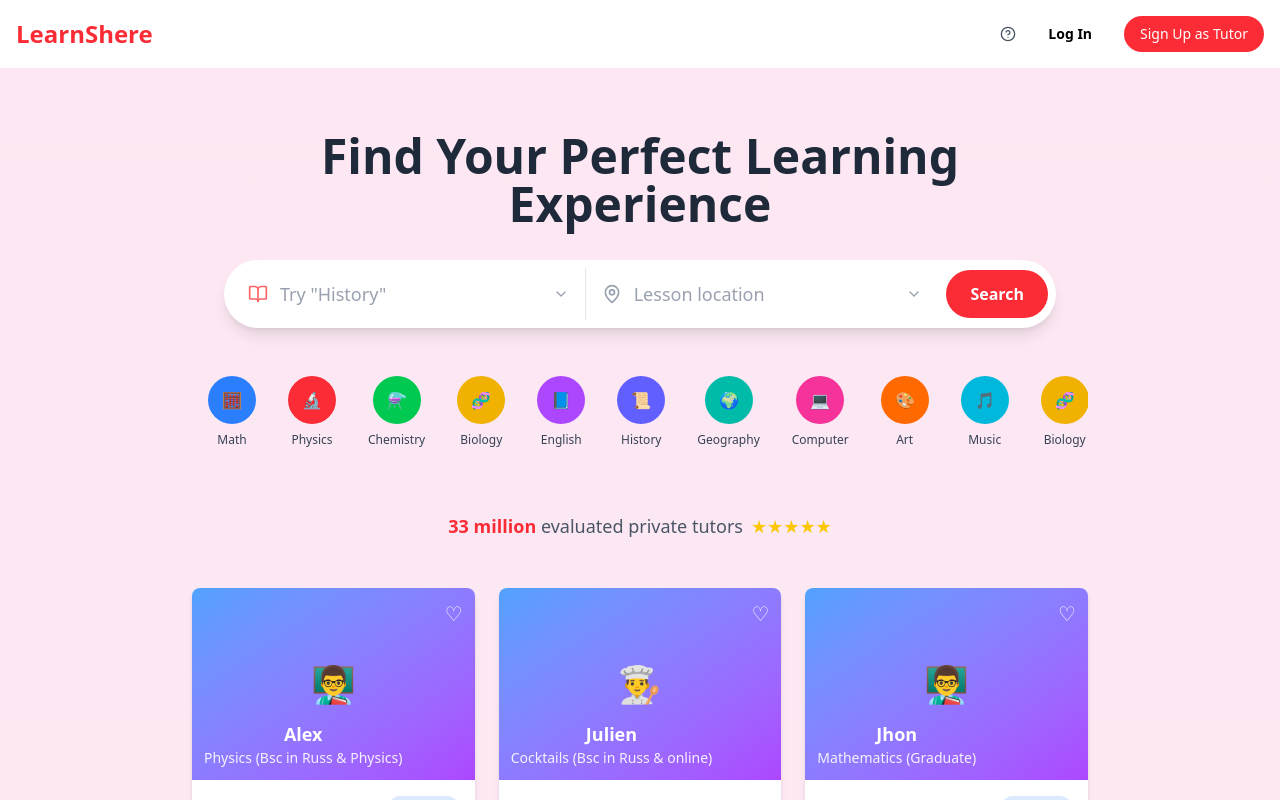
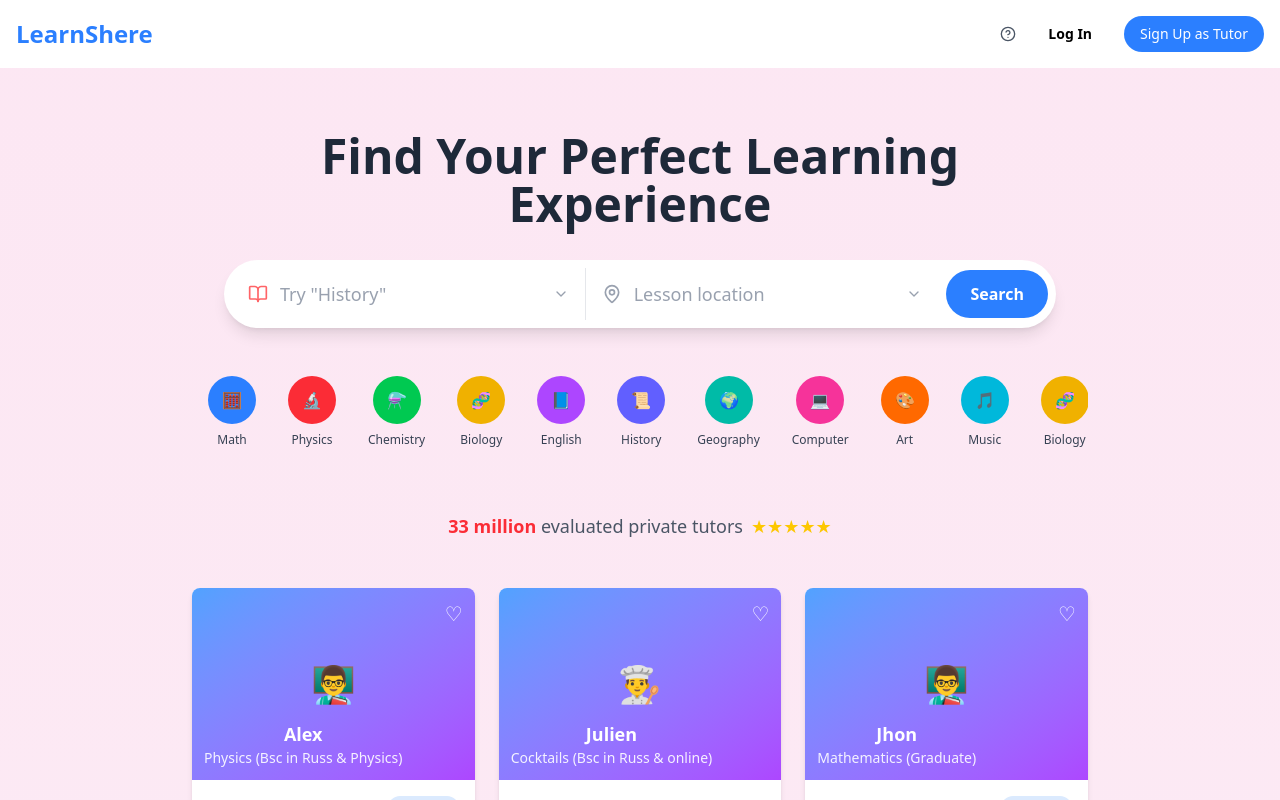
Before and after one commit to riyeba/DRAmbali_project, a React (Vite) app: page / in a window 1280 px wide. Shown: the top 800 px of the page. Built offline with nearby package versions, Linux system fonts and the light colour scheme; the HTML template or start-up script is replaced by a standard one.

Commit message:
third commit

```diff
--- a/src/components/Header.jsx
+++ b/src/components/Header.jsx
@@ -18,7 +18,7 @@ const Header = () => {
     <div className="bg-gradient-to-b from-pink-100 to-pink-50 overflow-x-hidden">
       {/* Header */}
       <header className="flex justify-between items-center p-4 bg-white shadow-sm relative">
-        <div className="text-xl sm:text-2xl font-bold text-red-500">LearnShere</div>
+        <div className="text-xl sm:text-2xl font-bold text-blue-500">LearnShere</div>
 
         {/* Desktop view */}
         <div className="hidden md:flex items-center gap-4">
@@ -28,7 +28,7 @@ const Header = () => {
           <button className="text-black px-4 py-2 rounded-full text-sm font-bold cursor-pointer hover:bg-gray-100 transition-colors">
             Log In
           </button>
-          <button className="bg-red-500 text-white px-4 py-2 rounded-full text-sm cursor-pointer hover:bg-red-600 transition-colors">
+          <button className="bg-blue-500 text-white px-4 py-2 rounded-full text-sm cursor-pointer hover:bg-blue-600 transition-colors">
             Sign Up as Tutor
           </button>
         </div>
--- a/src/components/SearchBar.jsx
+++ b/src/components/SearchBar.jsx
@@ -182,7 +182,7 @@ export default function SearchBar() {
         {/* Search Button */}
         <button
           onClick={handleSearch}
-          className="bg-red-500 text-white rounded-full font-semibold hover:bg-red-600 transition-colors flex items-center justify-center px-3 py-2 sm:px-6 sm:py-3 w-10 h-10 sm:w-auto sm:h-auto ml-1 sm:ml-2 flex-shrink-0"
+          className="bg-blue-500 text-white rounded-full font-semibold hover:bg-blue-600 transition-colors flex items-center justify-center px-3 py-2 sm:px-6 sm:py-3 w-10 h-10 sm:w-auto sm:h-auto ml-1 sm:ml-2 flex-shrink-0"
         >
           <Search className="h-4 w-4 sm:h-5 sm:w-5 sm:hidden" />
           <span className="hidden sm:inline">Search</span>
```
